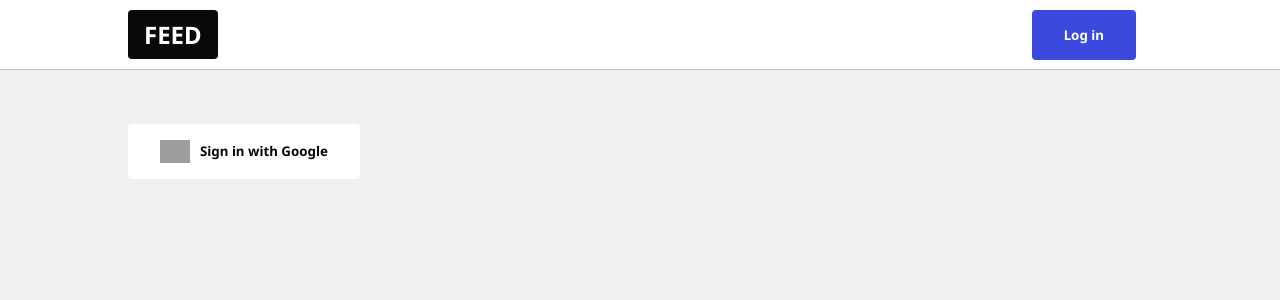
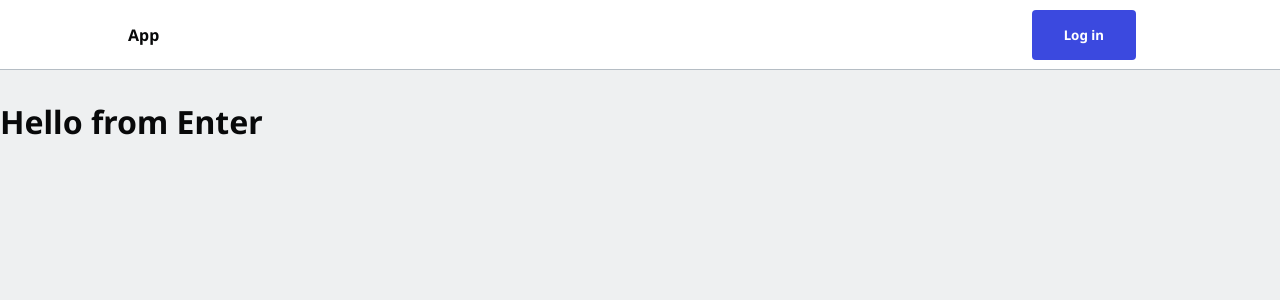
Before and after one commit to MaximePalmino/NextJS-Firebase-dev.to---medium-like-, a Next.js app: page /enter in a window 1280 px wide. Shown: the top 300 px of the page. Built offline with nearby package versions, Linux system fonts and the light colour scheme; no server answers; grey boxes are pictures that could not be loaded.

Commit message:
[UPDATE]From zero

```diff
--- a/components/Navbar.tsx
+++ b/components/Navbar.tsx
@@ -1,45 +1,22 @@
 import Link from "next/link";
-import { useContext } from "react";
-import { UserContext } from "../lib/context";
 
-const Navbar = () => {
+const Navbar: React.FC = ({}) => {
 
-    const {user, username} = useContext(UserContext)
 
         return (
 
           <nav className="navbar">
             <ul>
+              <Link href="/">
                 <li>
-                <Link href="/">
-                  <button className="btn-logo">FEED</button>
+                  App
+                </li>
               </Link>
+              <Link href="/enter">
+                <li>
+                   <button className="btn-blue">Log in</button>
                 </li>
-
-              {/* user is signed-in and has username */}
-              {username && (
-                <>
-                  <li className="push-left">
-                    <Link href="/admin">
-                      <button className="btn-blue">Write Posts</button>
               </Link>
-                  </li>
-                  <li>
-                    <Link href={`/${username}`}>
-                      <img src={user?.photoURL} />
-                    </Link>
-                  </li>
-                </>
-              )}
-
-                    {/* user is not signed OR has not created username */}
-        {!username && (
-          <li>
-            <Link href="/enter">
-              <button className="btn-blue">Log in</button>
-            </Link>
-          </li>
-        )}
             </ul>
           </nav>
         )
--- a/lib/context.js
+++ /dev/null
@@ -1,4 +0,0 @@
-import { createContext } from "react";
-
-
-export const UserContext = createContext({user: null, username: null})
--- a/lib/hooks.js
+++ /dev/null
@@ -1,29 +0,0 @@
-import { useState, useEffect } from "react"
-import { useAuthState } from 'react-firebase-hooks/auth';
-import { auth, firestore } from '../lib/firebase'
-import { doc, onSnapshot } from "firebase/firestore";
-
-// Custom hook to read  auth record and user profile doc
-export function useUserData() {
-
-    const [user] = useAuthState(auth);
-    const [username, setUsername] = useState(null);
-
-    useEffect(() => {
-
-      // turn off realtime subscription
-      let unsubscribe;
-
-      if (user) {
-        const ref = doc(firestore, "users", user.uid);
-        unsubscribe = onSnapshot((ref),(doc) => {
-          setUsername(doc.data()?.username);
-        });
-      } else {
-        setUsername(null);
-      }
-      return unsubscribe;
-    }, [user]);
-
-    return { user, username };
-  }
--- a/pages/_app.tsx
+++ b/pages/_app.tsx
@@ -1,22 +1,16 @@
 import '../styles/globals.css'
 import Navbar from '../components/Navbar'
-import {Toaster} from 'react-hot-toast'
-import { UserContext } from '../lib/context'
-import { useUserData } from '../lib/hooks'
+import { AppProps } from 'next/app'
 
 
-function MyApp({ Component, pageProps }) {
+const MyApp: React.FC<any> = ({ Component, pageProps }: AppProps) => {
 
-const userData = useUserData()
 
   return (
     <>
 
-    <UserContext.Provider value={userData}>
     <Navbar />
     <Component {...pageProps} />
-    <Toaster />
-    </UserContext.Provider>
     </>
 
   )
--- a/pages/enter.tsx
+++ b/pages/enter.tsx
@@ -1,138 +1,11 @@
-import { auth, signIn } from '../lib/firebase'
-import { useContext, useState, useEffect, useCallback } from "react";
-import { UserContext } from "../lib/context";
-import { firestore } from '../lib/firebase';
-import { doc } from "firebase/firestore";
-import debounce from 'lodash.debounce';
 
+const Enter: React.FC = ({}) => {
 
-
-const Enter = (props) => {
-
-const {user, username} = useContext(UserContext)
-
-
-    // 1. user signed out <SignInButton />
-    // 2. user signed in, but missing username <UsernameForm />
-    // 3. user signed in, has username <SignOutButton />
     return (
-      <main>
-      {user ? !username ? <UsernameForm /> : <SignOutButton /> : <SignInButton />
-      }
-    </main>
-    );
-  }
+        <>
+            <h1>Hello from Enter</h1>
+        </>
+    )
+}
 
 export default Enter
-
-
-// Sign in with Google button
-  function SignInButton() {
-
-    return (
-      <button className="btn-google" onClick={signIn}>
-        <img src={'/google.png'} /> Sign in with Google
-      </button>
-    );
-  }
-  // Sign out button
-  function SignOutButton() {
-    return <button onClick={() => auth.signOut()}>Sign Out</button>;
-  }
-
-  function UsernameForm() {
-
-    const [formValue, setFormValue] = useState('Heeee');
-    const [isValid, setIsValid] = useState(false);
-    const [loading, setLoading] = useState(false);
-
-    const { user, username } = useContext(UserContext);
-
-
-      const onSubmit = async (e) => {
-        e.preventDefault();
-
-        // Create refs for both documents
-        const userDoc = doc(firestore, `users/${user.uid}`);
-        const usernameDoc = doc(firestore, `usernames/${formValue}`);
-
-        console.log(userDoc,'USER', usernameDoc,'USERNAME')
-
-      }
-      const onChange = (e) => {
-        // Force form value typed in form to match correct format
-        const val = e.target.value.toLowerCase();
-        const re = /^(?=[a-zA-Z0-9._]{3,15}$)(?!.*[_.]{2})[^_.].*[^_.]$/;
-
-        // Only set form value if length is < 3 OR it passes regex
-        if (val.length < 3) {
-          setFormValue(val);
-          setLoading(false);
-          setIsValid(false);
-        }
-
-        if (re.test(val)) {
-          setFormValue(val);
-          setLoading(true);
-          setIsValid(false);
-        }
-      };
-
-
-  useEffect(() => {
-    checkUsername(formValue);
-  }, [formValue]);
-
-  // Hit the database for username match after each debounced change
-  // useCallback is required for debounce to work
-  const checkUsername = useCallback(
-    debounce(async (username) => {
-      if (username.length >= 3) {
-        const ref = firestore.doc(`usernames/${username}`);
-        const { exists } = await ref.get();
-        console.log('Firestore read executed!');
-        setIsValid(!exists);
-        setLoading(false);
-      }
-    }, 500),
-    []
-  );
-
-
-    return (
-    !username && (
-      <section>
-        <h3>Choose Username</h3>
-        <form onSubmit={onSubmit}>
-          <input name="username" placeholder="myname" value={formValue} onChange={onChange} />
-          <UsernameMessage username={formValue} isValid={isValid} loading={loading} />
-          <button type="submit" className="btn-green" disabled={!isValid}>
-            Choose
-          </button>
-
-          <h3>Debug State</h3>
-          <div>
-            Username: {formValue}
-            <br />
-            Loading: {loading.toString()}
-            <br />
-            Username Valid: {isValid.toString()}
-          </div>
-        </form>
-      </section>
-    )
-  );
-}
-
-
-function UsernameMessage({ username, isValid, loading }) {
-  if (loading) {
-    return <p>Checking...</p>;
-  } else if (isValid) {
-    return <p className="text-success">{username} is available!</p>;
-  } else if (username && !isValid) {
-    return <p className="text-danger">That username is taken!</p>;
-  } else {
-    return <p></p>;
-  }
-}
```
Also changed, not shown: components/Feed.tsx (added, +11 -0 lines), pages/[username]/index.tsx (deleted, +0 -12 lines), pages/admin/[slug].tsx (deleted, +0 -13 lines), pages/admin/index.tsx (deleted, +0 -12 lines), pages/index.tsx (+5 -9 lines). Lines whose indentation alone changed are shown as unchanged.
